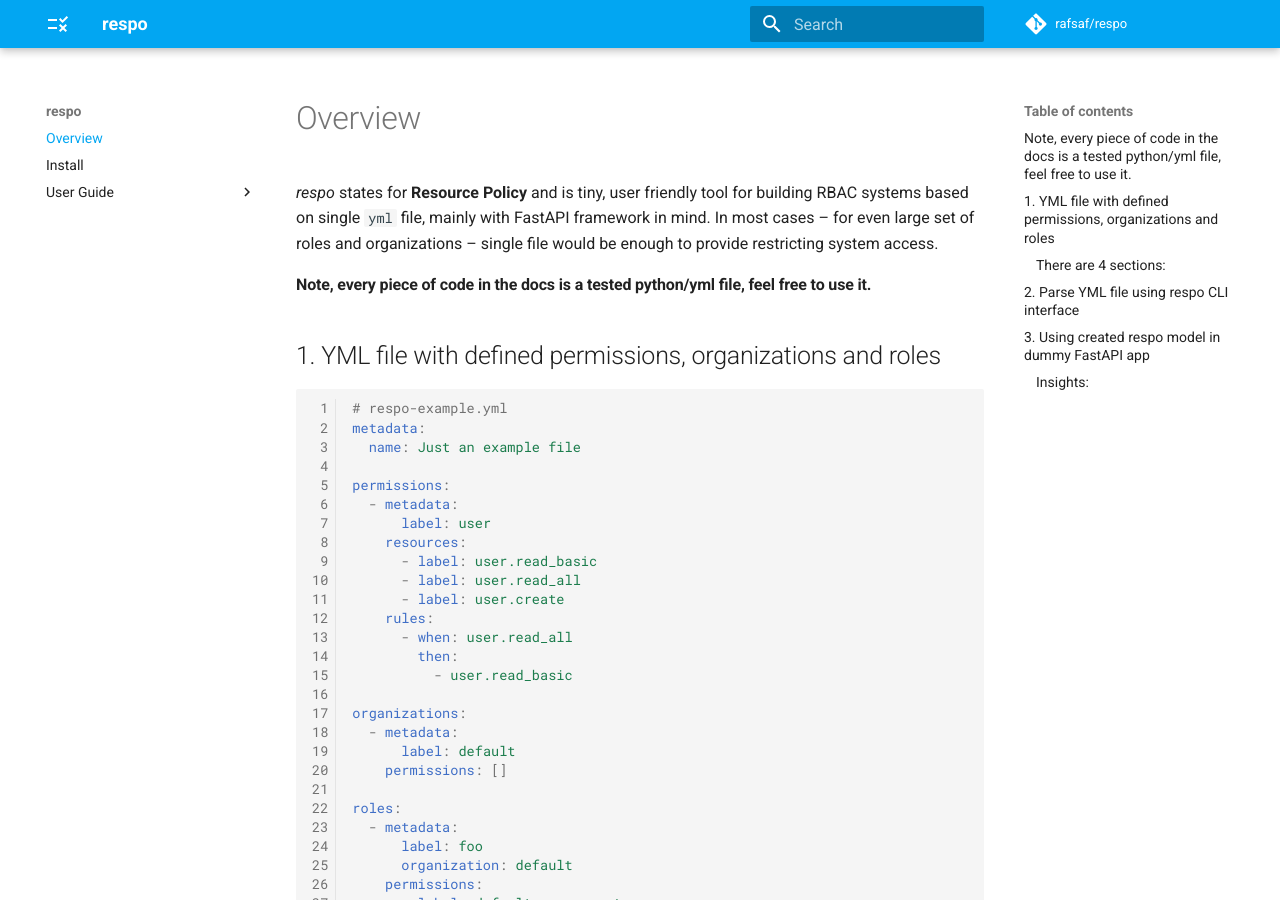
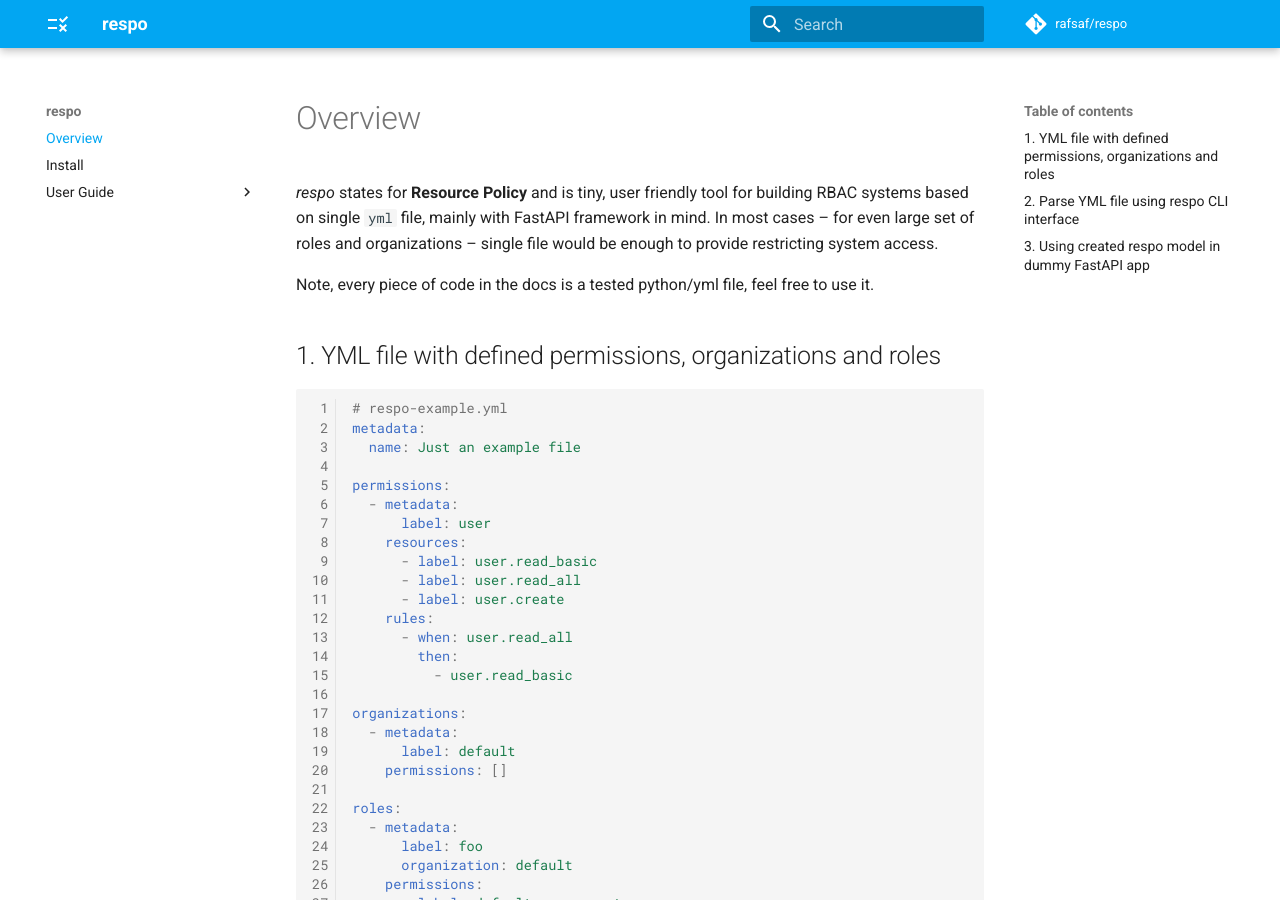
Before and after one commit to rafsaf/respo, an MkDocs documentation site: the page built from docs/index.md, in a window 1280 px wide and 900 px high. Built offline with MkDocs 1.6.1 and Material for MkDocs 9.7.7, drawn with Linux system fonts in a browser that asks for light colours; comment, search, counter and statistics services are not loaded.

Commit message:
fix index.md table of content

````diff
--- a/docs/index.md
+++ b/docs/index.md
@@ -2,7 +2,7 @@
 
 _respo_ states for **Resource Policy** and is tiny, user friendly tool for building RBAC systems based on single `yml` file, mainly with FastAPI framework in mind. In most cases – for even large set of roles and organizations – single file would be enough to provide restricting system access.
 
-#### Note, every piece of code in the docs is a tested python/yml file, feel free to use it.
+Note, every piece of code in the docs is a tested python/yml file, feel free to use it.
 
 ## 1. YML file with defined permissions, organizations and roles
 
@@ -13,7 +13,7 @@
 
 Note, this is very minimal showcase file, without (optional) **names** and **descriptions** fields for every object so it takes less space.
 
-#### There are 4 sections:
+There are 4 sections:
 
 - **metadata**, it will be automatically populated with things like `last_modify` datetime and `created_at` fields
 - **permissions**, list of `permission "groups"` (only one – "user" above), where you specify all possible permission names in **resources** and custom rules (nested as you like) so stronger labels will force weaker
@@ -36,7 +36,7 @@
 {!./examples/index/index001.py!}
 ```
 
-#### Insights:
+Insights:
 
 - Every endpoint has exactly and only exactly **ONE UNIQUE PERMISSION**
 - Nested rules are resolved (note, no `user.read_basic` directly in foo role declaration from above, it was resolved by respo) so no need for complex if statements anywhere, any permission inheritance is done during build time using `respo create some_file`
````
